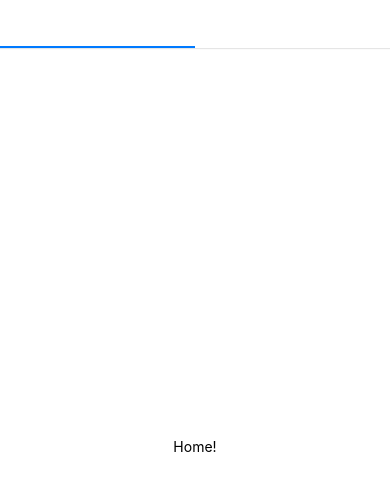
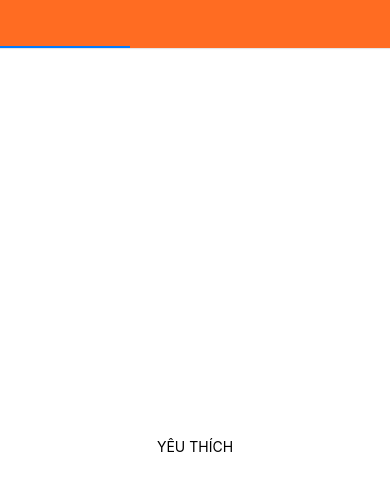
Before and after one commit to VoaquiMacbook/demoReactNative, a React Native app: screen / in a window 390 px wide. Shown: the top 490 px of the page. Built offline with nearby package versions, Linux system fonts and the light colour scheme.

Commit message:
bai2_lab7 topTap

```diff
--- a/App.tsx
+++ b/App.tsx
@@ -51,6 +51,7 @@ import Bai1_lab6 from './labs/lab6/Bai1_lab6_PageChinh';
 import Bai1_2_lab6 from './labs/lab6/Bai1_2_lab6_NavigationStack';
 import Bai2_lab6_drawerNavigation from './labs/lab6/Bai2_lab6_drawerNavigation';
 import Bai1_lab7 from './labs/lab7/Bai1_lab7';
+import Bai2_lab7 from './labs/lab7/Bai2_lab7';
 // import assignment
 import Asm1 from './assignment/Asm1';
 // asm
@@ -82,7 +83,8 @@ function App(): React.JSX.Element {
         {/* <Bai1_2_lab6/> */}
         {/* <Demo_BottomNavigation /> */}
         {/* <Bai1_lab7 /> */}
-        <Demo_TopTap/>
+        {/* <Demo_TopTap/> */}
+        <Bai2_lab7/>
       </SafeAreaView>
     </AppProvider>
 
--- /dev/null
+++ b/labs/lab7/Bai2_lab7.js
@@ -0,0 +1,51 @@
+import * as React from 'react';
+import { Text, View } from 'react-native';
+import { NavigationContainer } from '@react-navigation/native';
+import { createMaterialTopTabNavigator } from '@react-navigation/material-top-tabs';
+
+function YeuthichScreen() {
+  return (
+    <View style={{ flex: 1, justifyContent: 'center', alignItems: 'center' }}>
+      <Text>YÊU THÍCH</Text>
+    </View>
+  );
+}
+
+function PhobienScreen() {
+  return (
+    <View style={{ flex: 1, justifyContent: 'center', alignItems: 'center' }}>
+      <Text>PHỔ BIẾN</Text>
+    </View>
+  );
+}
+
+function TructiepScreen() {
+    return (
+      <View style={{ flex: 1, justifyContent: 'center', alignItems: 'center' }}>
+        <Text>TRỰC TIẾP</Text>
+      </View>
+    );
+  }
+
+const Tab = createMaterialTopTabNavigator();
+
+export default function Bai2_lab7() {
+  return (
+    <NavigationContainer>
+      <Tab.Navigator screenOptions={{
+        tabBarStyle:{
+            backgroundColor:'#FF6C22'
+        },
+        tabBarLabelStyle: {
+            color: 'white',
+            fontWeight:'bold'
+          },
+      }}
+      >
+        <Tab.Screen name="YÊU THÍCH" component={YeuthichScreen} />
+        <Tab.Screen name="PHỔ BIẾN" component={PhobienScreen} />
+        <Tab.Screen name="TRỰC TIẾP" component={TructiepScreen} />
+      </Tab.Navigator>
+    </NavigationContainer>
+  );
+}
```
